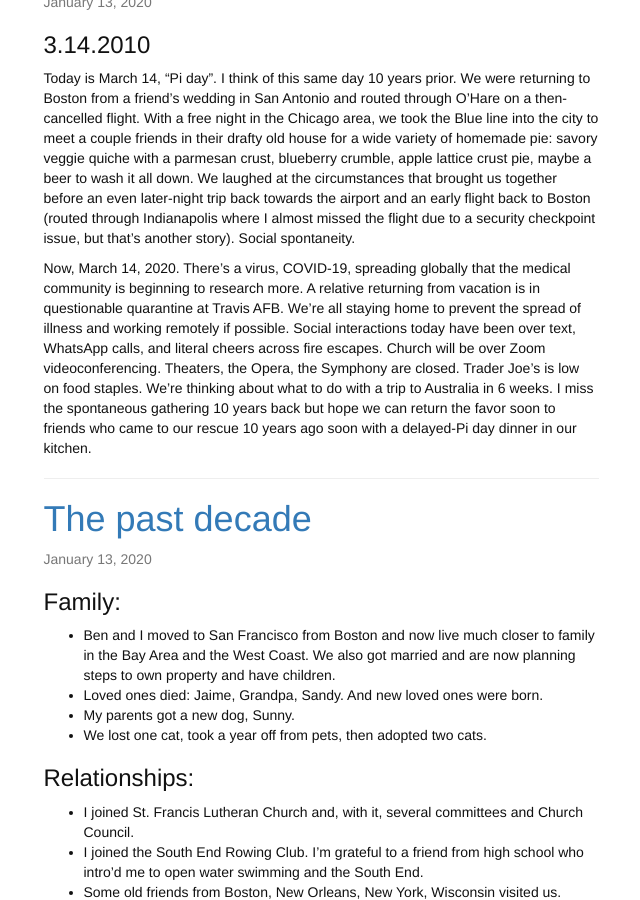
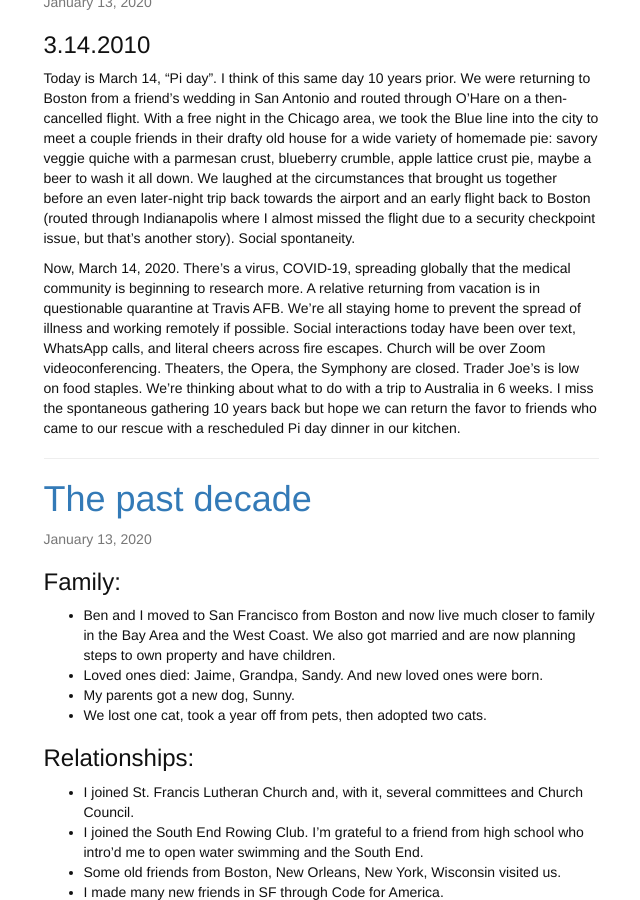
Before and after one commit to alinapaz/alinapaz.github.io, a Jekyll site: the page built from index.html, in a window 1280 px wide and 900 px high, scrolled down 969 px. Shown: the whole window, without its empty margins (319-959 px from the left). Built offline with Jekyll 4.4.1, drawn with Linux system fonts in a browser that asks for light colours; nearby versions of some CDN libraries; the list of posts is cut into pages by our own code.

Commit message:
fix last sentence

```diff
--- a/_posts/2020-03-14-pi20.md
+++ b/_posts/2020-03-14-pi20.md
@@ -9,4 +9,4 @@
 
 Today is March 14, "Pi day". I think of this same day 10 years prior. We were returning to Boston from a friend's wedding in San Antonio and routed through O'Hare on a then-cancelled flight. With a free night in the Chicago area, we took the Blue line into the city to meet a couple friends in their drafty old house for a wide variety of homemade pie: savory veggie quiche with a parmesan crust, blueberry crumble, apple lattice crust pie, maybe a beer to wash it all down. We laughed at the circumstances that brought us together before an even later-night trip back towards the airport and an early flight back to Boston (routed through Indianapolis where I almost missed the flight due to a security checkpoint issue, but that's another story). Social spontaneity.
 
-Now, March 14, 2020. There's a virus, COVID-19, spreading globally that the medical community is beginning to research more. A relative returning from vacation is in questionable quarantine at Travis AFB. We're all staying home to prevent the spread of illness and working remotely if possible. Social interactions today have been over text, WhatsApp calls, and literal cheers across fire escapes. Church will be over Zoom videoconferencing. Theaters, the Opera, the Symphony are closed. Trader Joe's is low on food staples. We're thinking about what to do with a trip to Australia in 6 weeks. I miss the spontaneous gathering 10 years back but hope we can return the favor soon to friends who came to our rescue 10 years ago soon with a delayed-Pi day dinner in our kitchen.
+Now, March 14, 2020. There's a virus, COVID-19, spreading globally that the medical community is beginning to research more. A relative returning from vacation is in questionable quarantine at Travis AFB. We're all staying home to prevent the spread of illness and working remotely if possible. Social interactions today have been over text, WhatsApp calls, and literal cheers across fire escapes. Church will be over Zoom videoconferencing. Theaters, the Opera, the Symphony are closed. Trader Joe's is low on food staples. We're thinking about what to do with a trip to Australia in 6 weeks. I miss the spontaneous gathering 10 years back but hope we can return the favor to friends who came to our rescue with a rescheduled Pi day dinner in our kitchen.
```
